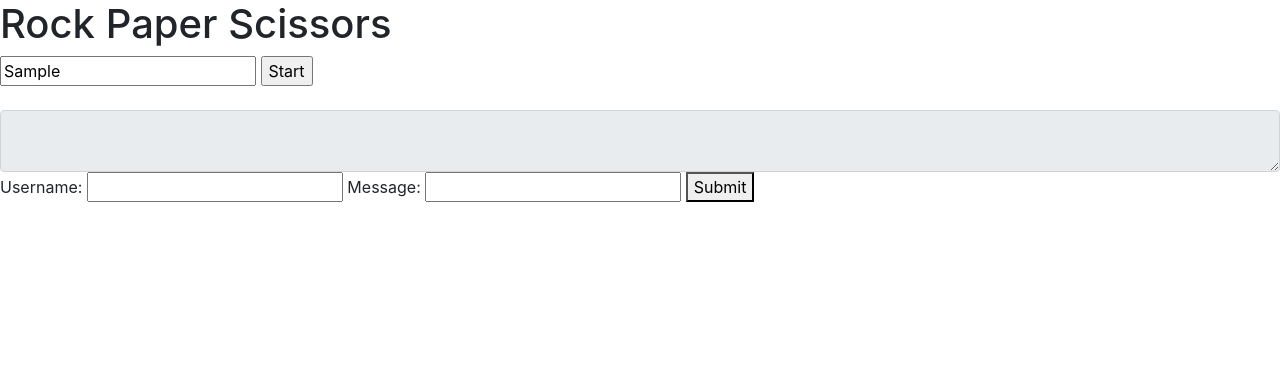
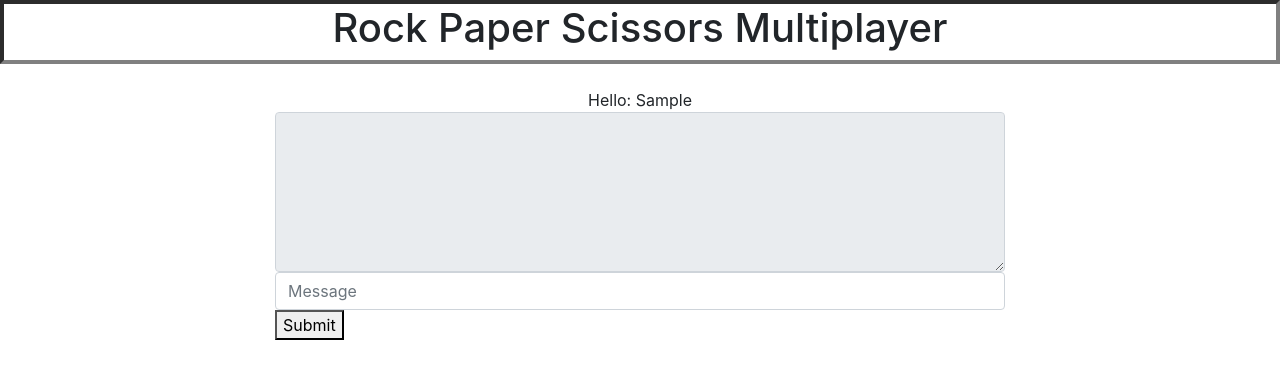
Before and after one commit to AstraySteve/RPS-Multiplayer, a plain HTML site: page index.html in a window 1280 px wide. Both pictures are taken after typing "Sample" into the empty fields and a click on the input "Start". Drawn offline with nearby package versions, Linux system fonts and the light colour scheme; no server answers.

Commit message:
worked on html layout, commented test code

```diff
--- a/assets/css/style.css
+++ b/assets/css/style.css
@@ -0,0 +1,15 @@
+/*
+    Steven Tran
+    Assignment 7, 2018
+    UofT SCS Coding Bootcamp
+*/
+
+#titleBar{
+    text-align: center;
+    border: 4px inset gray;
+    margin-bottom: 3vh;
+}
+
+#messageList{
+    height: 20vh;
+}
--- a/assets/javascript/app.js
+++ b/assets/javascript/app.js
@@ -7,6 +7,7 @@
 //Global Variables
 var turn = 1; // Variable keep track of game phase
 var messageList = $("#messageList");
+var playerName = "";
 
 //Initialize Firebase
 var config = {
@@ -21,25 +22,28 @@ firebase.initializeApp(config);
 var database = firebase.database();
 
 //Listen for value events
-database.ref().on("value", function(snapshot){
-    /*
-        TODO: refer to values on db structure and perform html hookups
-    */
+database.ref('/chat').on('child_added', function(childsnapshot){
+    //Listen event for chat messages
+    if (messageList.text() == ""){
+        //Account for the first blank entry
+        messageList.text(`${childsnapshot.val().playerName}: ${childsnapshot.val().message}`);
+    }
+    else{
+        var previousText = messageList.text();
+        messageList.text(`${previousText}\n${childsnapshot.val().playerName}: ${childsnapshot.val().message}`);
+    }
+    //auto scroll to bottom of textarea, show latest chat
+    messageList.scrollTop(messageList[0].scrollHeight);
 
-});
-
-database.ref('/chat').on('child_added', function(childsnapshot){
-    //everysigle time a child is added, this will fire. snapshot will give the most recent one added
-    console.log(childsnapshot.val());
-    var previousText = messageList.text();
-    messageList.text(`${previousText} \n ${childsnapshot.val().username}: ${childsnapshot.val().message}`);
+    //DEBUG CODE REMOVE WHEN DONE
+    //console.log(childsnapshot.val());
 });
 
 //Functions
-function sendChatMessage(username, message){
+function sendChatMessage(message){
     var ref = firebase.database().ref("/chat");
     ref.push().set({
-        username:username,
+        playerName: playerName,
         message: message
     });
 }
@@ -51,14 +55,18 @@ $(function(){
     //Click event for username submit
     $("#addPlayer").on("click", function(){
         event.preventDefault();
-        var playerName = $("#playerName").val();
+        playerName = $("#playerName").val();
         console.log(playerName);
 
+        $("#gameInfo").empty();
+        $("#gameInfo").text("Hello: " + playerName);
+
+        /*
         //TEST CODE ADJUST AS NEEDED REMOVE WHEN DONE
         var key = database.ref().child('players').push().key
         console.log(key);
         var updates = {};
-        updates['players/'+key] = {username: "hello world"};
+        updates['players/'+key] = {username: playerName};
         database.ref().update(updates);
 
         database.ref().on("value", function(snapshot) {
@@ -75,7 +83,7 @@ $(function(){
                 console.log("cannot find player1");
             }
         });
-        //TEST CODE END
+        //TEST CODE END*/
 
     });
 
@@ -83,12 +91,15 @@ $(function(){
     $("#submitMessage").on("click", function(event){
         event.preventDefault();
         //console.log(this);
-        var username = $("#username").val();
         var message = $("#message").val();
-        sendChatMessage(username, message);
+        sendChatMessage(message);
+
+        //Clear chat fields
+        $("#message").val("");
     });
 });
 
+/*
 //TEMP CODE TEST CODE REMOVE WHEN DONE
 database.ref('players/player1').set({
     username: "bob",
@@ -97,3 +108,4 @@ database.ref('players/player1').set({
 database.ref('players/player2').set({
     username: "billy",
 });
+*/
--- a/index.html
+++ b/index.html
@@ -1,5 +1,10 @@
 <!DOCTYPE html>
 <html lang="en">
+    <!--
+        Steven Tran
+        Assignment 7, 2018
+        UofT SCS Coding Bootcamp
+    -->
     <head>
         <!--Required meta tags-->
         <meta charset="UTF-8">
@@ -16,23 +21,41 @@
         <title>RPS-Multiplayer</title>
     </head>
     <body>
-        <!--TEMP HTML LAYOUT-->
-        <h1>Rock Paper Scissors</h1>
-        <form>
-            <input type="text" placeholder="Name" id="playerName">
-            <input type="submit" value="Start" id="addPlayer">
-        </form>
-        <br>
-        <form>
-            <div class="form-group">
-                <textarea id="messageList" class="form-control" readonly></textarea>
-                <label>Username: </label>
-                <input id="username" type="text"/>
-                <label>Message: </label>
-                <input id="message" type="text"/>
-                <button id="submitMessage" type="submit">Submit</button>
+        <header id="titleBar">
+            <h1 id="mainHeader">Rock Paper Scissors Multiplayer</h1>
+        </header>
+
+        <!--Game Info Area-->
+        <section class="container-fluid">
+            <div class="row justify-content-center">
+                <div id="gameInfo" class="col-auto">
+                    <form>
+                        <div class="form-group">
+                            <input type="text" placeholder="Name" id="playerName"/>
+                            <input type="submit" value="Start" id="addPlayer">
+                        </div>
+                    </form>
+                </div>
             </div>
-        </form>
+        </section>
+        <section class="container">
+            <!--GAME Area-->
+            <div class="row">
+                <!--TODO RPS INTERFACE HERE-->
+            </div>
+            <!--Message board-->
+            <div class="row justify-content-center">
+                <div id="messageBoard" class="col-12 col-md-8">
+                    <form>
+                        <div class="form-group">
+                            <textarea readonly id="messageList" class="form-control"></textarea>
+                            <input type="text" placeholder="Message" id="message" class="form-control" />
+                            <button type="submit" id="submitMessage" >Submit</button>
+                        </div>
+                    </form>
+                </div>
+            </div>
+        </section>
 
         <!--Javascript-->
         <script type="text/javascript" src="assets/javascript/app.js"></script>
```
